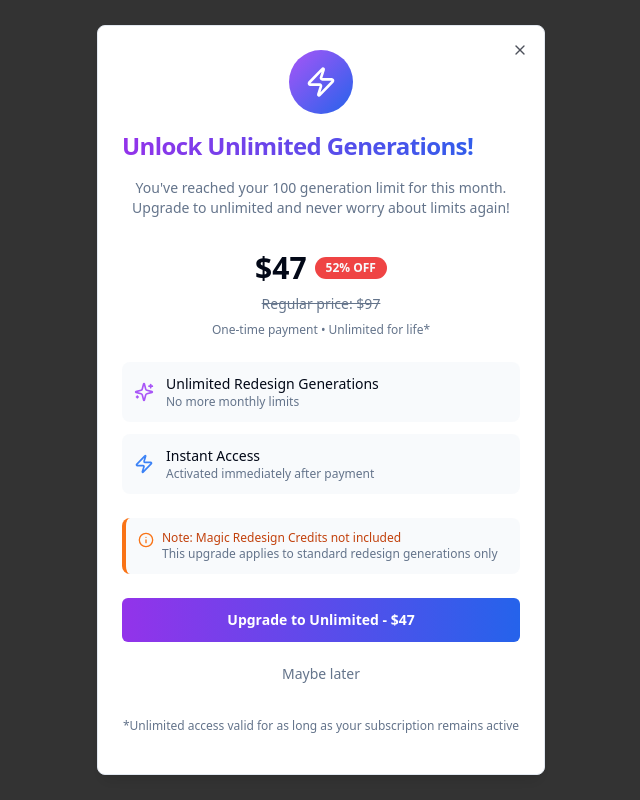
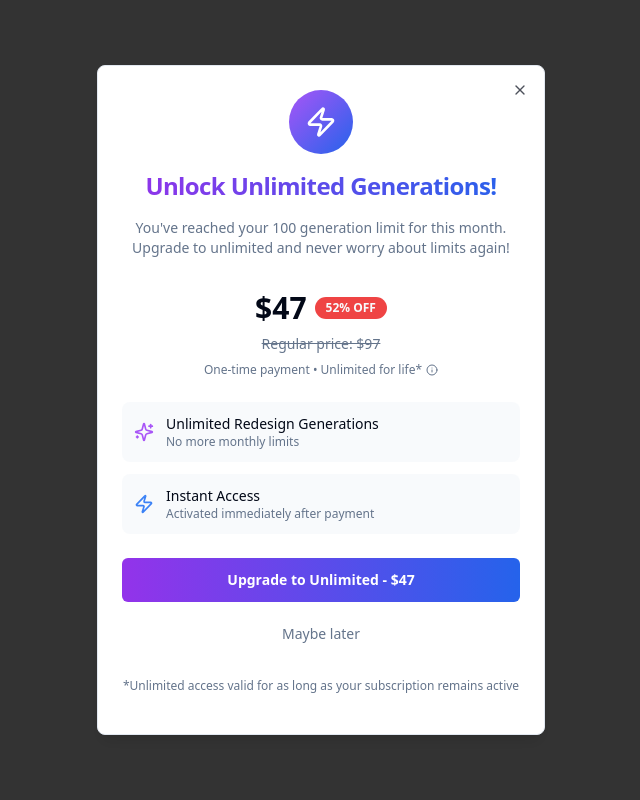
Before and after one commit to Denis-vibecoding/unlimited-boost-modal, a React (Vite) app: page / in a window 1280 px wide. Both pictures are taken after a click on the button "Trigger Upgrade Modal (100 generations reached)". Shown: the whole page, without its empty margins (319-959 px from the left). Built offline with nearby package versions, Linux system fonts and the light colour scheme.

Commit message:
Refine modal content
Center modal title and hide disclaimer text under a tooltip.

```diff
--- a/src/components/UnlimitedUpgradeModal.tsx
+++ b/src/components/UnlimitedUpgradeModal.tsx
@@ -46,7 +46,7 @@ export const UnlimitedUpgradeModal = ({ isOpen, onClose }: UnlimitedUpgradeModal
             <div className="mx-auto w-16 h-16 bg-gradient-to-br from-purple-500 to-blue-600 rounded-full flex items-center justify-center">
               <Zap className="w-8 h-8 text-white" />
             </div>
-            <DialogTitle className="text-2xl font-bold bg-gradient-to-r from-purple-600 to-blue-600 bg-clip-text text-transparent">
+            <DialogTitle className="text-2xl font-bold bg-gradient-to-r from-purple-600 to-blue-600 bg-clip-text text-transparent text-center">
               Unlock Unlimited Generations!
             </DialogTitle>
             <DialogDescription className="text-center text-muted-foreground">
@@ -66,9 +66,21 @@ export const UnlimitedUpgradeModal = ({ isOpen, onClose }: UnlimitedUpgradeModal
               <p className="text-sm text-muted-foreground line-through">
                 Regular price: $97
               </p>
-              <p className="text-xs text-muted-foreground font-medium">
-                One-time payment • Unlimited for life*
-              </p>
+              <div className="flex items-center justify-center gap-1">
+                <p className="text-xs text-muted-foreground font-medium">
+                  One-time payment • Unlimited for life*
+                </p>
+                <Tooltip>
+                  <TooltipTrigger asChild>
+                    <Info className="w-3 h-3 text-muted-foreground cursor-help" />
+                  </TooltipTrigger>
+                  <TooltipContent side="top" className="max-w-xs">
+                    <p className="text-xs">
+                      Magic Redesign Credits are a separate premium feature and are not included in this unlimited upgrade. This upgrade applies to standard redesign generations only.
+                    </p>
+                  </TooltipContent>
+                </Tooltip>
+              </div>
             </div>
 
             {/* Features */}
@@ -90,29 +102,6 @@ export const UnlimitedUpgradeModal = ({ isOpen, onClose }: UnlimitedUpgradeModal
               </div>
             </div>
 
-            {/* Important Notice */}
-            <div className="bg-muted/50 p-3 rounded-lg border-l-4 border-orange-500">
-              <div className="flex items-start gap-2">
-                <Tooltip>
-                  <TooltipTrigger asChild>
-                    <Info className="w-4 h-4 text-orange-500 mt-0.5 cursor-help" />
-                  </TooltipTrigger>
-                  <TooltipContent side="top" className="max-w-xs">
-                    <p className="text-xs">
-                      Magic Redesign Credits are a separate premium feature and are not included in this unlimited upgrade.
-                    </p>
-                  </TooltipContent>
-                </Tooltip>
-                <div>
-                  <p className="text-xs font-medium text-orange-700 dark:text-orange-400">
-                    Note: Magic Redesign Credits not included
-                  </p>
-                  <p className="text-xs text-muted-foreground">
-                    This upgrade applies to standard redesign generations only
-                  </p>
-                </div>
-              </div>
-            </div>
 
             {/* CTA Buttons */}
             <div className="space-y-3">
```
